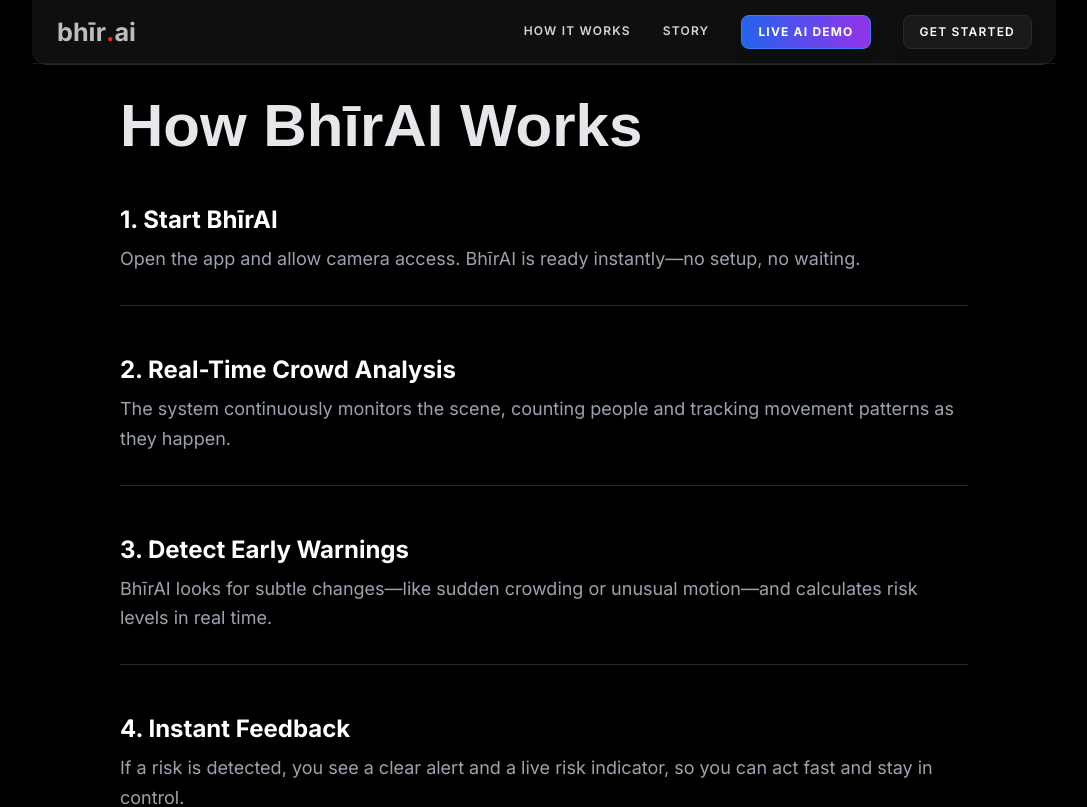
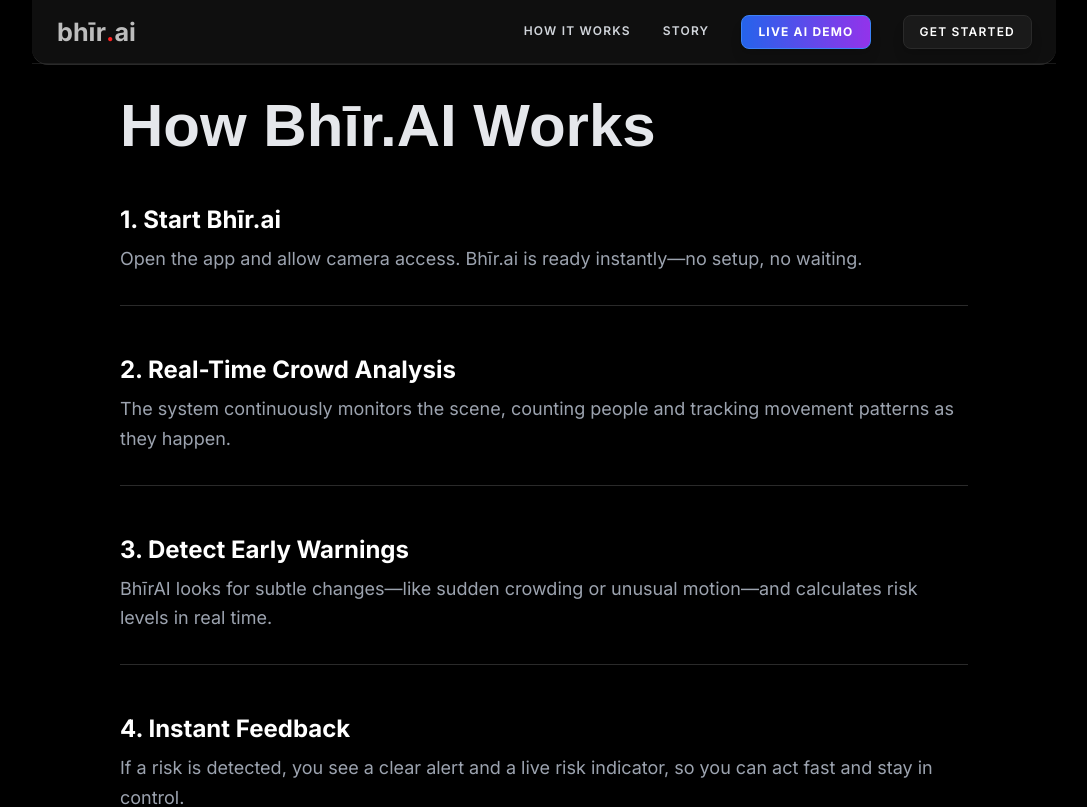
Before and after one commit to Sidopolis/bhirai, a React (Vite) app: page /how in a window 1280 px wide. Shown: the top 807 px of the page, without its empty margins (96-1183 px from the left). Built offline with nearby package versions, Linux system fonts and the light colour scheme; a web font is replaced by a local one.

Commit message:
changes in names in HowItWorks Page

```diff
--- a/src/components/HowItWorks.tsx
+++ b/src/components/HowItWorks.tsx
@@ -3,8 +3,8 @@
 
 const steps = [
   {
-    title: '1. Start BhīrAI',
-    description: 'Open the app and allow camera access. BhīrAI is ready instantly—no setup, no waiting.'
+    title: '1. Start Bhīr.ai',
+    description: 'Open the app and allow camera access. Bhīr.ai is ready instantly—no setup, no waiting.'
   },
   {
     title: '2. Real-Time Crowd Analysis',
@@ -25,7 +25,7 @@
     <section id="how-it-works" className="py-24 bg-black text-gray-200">
       <div className="max-w-4xl mx-auto px-6">
         <h1 className="text-5xl md:text-6xl font-extrabold mb-12 leading-tight" style={{ fontFamily: "'GT Planar', Arial, sans-serif" }}>
-          How BhīrAI Works
+          How Bhīr.AI Works
         </h1>
         <div className="space-y-12 mb-20">
           {steps.map((step, idx) => (
```
